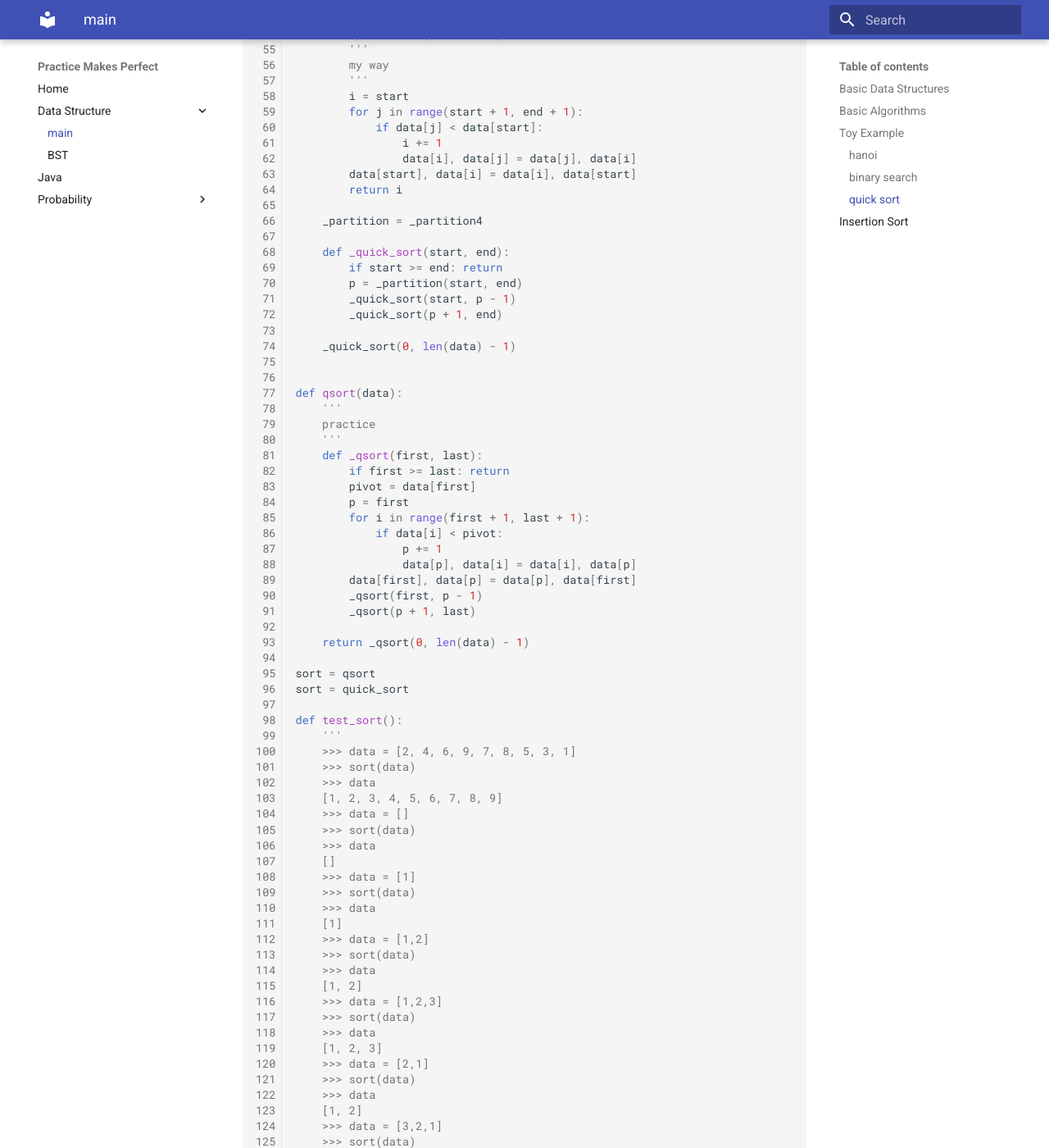
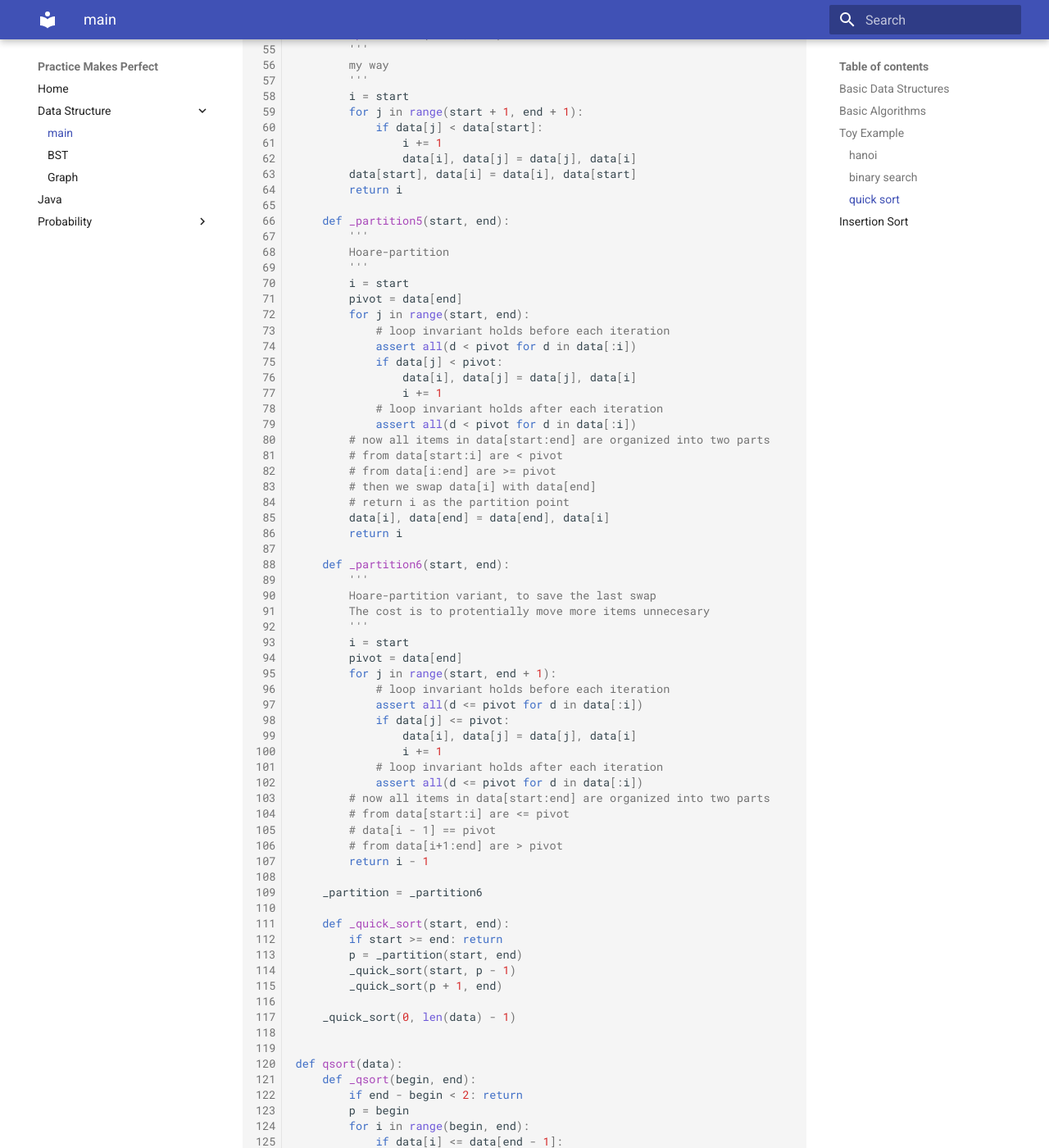
Before and after one commit to eecsmap/practice, an MkDocs documentation site: the page built from docs/data_structure/index.md, in a window 1280 px wide and 1400 px high, scrolled down 2895 px. Shown: the whole window at 82% size. Built offline with MkDocs 1.6.1 and Material for MkDocs 9.7.7, drawn with Linux system fonts in a browser that asks for light colours; some of the changed text lies outside the part shown.

Commit message:
update quick sort and graph

```diff
--- a/docs/code/quick_sort.py
+++ b/docs/code/quick_sort.py
@@ -63,7 +63,50 @@ def quick_sort(data):
         data[start], data[i] = data[i], data[start]
         return i
 
-    _partition = _partition4
+    def _partition5(start, end):
+        '''
+        Hoare-partition
+        '''
+        i = start
+        pivot = data[end]
+        for j in range(start, end):
+            # loop invariant holds before each iteration
+            assert all(d < pivot for d in data[:i])
+            if data[j] < pivot:
+                data[i], data[j] = data[j], data[i]
+                i += 1
+            # loop invariant holds after each iteration
+            assert all(d < pivot for d in data[:i])
+        # now all items in data[start:end] are organized into two parts
+        # from data[start:i] are < pivot
+        # from data[i:end] are >= pivot
+        # then we swap data[i] with data[end]
+        # return i as the partition point
+        data[i], data[end] = data[end], data[i]
+        return i
+
+    def _partition6(start, end):
+        '''
+        Hoare-partition variant, to save the last swap
+        The cost is to protentially move more items unnecesary
+        '''
+        i = start
+        pivot = data[end]
+        for j in range(start, end + 1):
+            # loop invariant holds before each iteration
+            assert all(d <= pivot for d in data[:i])
+            if data[j] <= pivot:
+                data[i], data[j] = data[j], data[i]
+                i += 1
+            # loop invariant holds after each iteration
+            assert all(d <= pivot for d in data[:i])
+        # now all items in data[start:end] are organized into two parts
+        # from data[start:i] are <= pivot
+        # data[i - 1] == pivot
+        # from data[i+1:end] are > pivot
+        return i - 1
+
+    _partition = _partition6
 
     def _quick_sort(start, end):
         if start >= end: return
@@ -75,25 +118,19 @@ def quick_sort(data):
 
 
 def qsort(data):
-    '''
-    practice
-    '''
-    def _qsort(first, last):
-        if first >= last: return
-        pivot = data[first]
-        p = first
-        for i in range(first + 1, last + 1):
-            if data[i] < pivot:
+    def _qsort(begin, end):
+        if end - begin < 2: return
+        p = begin
+        for i in range(begin, end):
+            if data[i] <= data[end - 1]:
+                data[p], data[i] = data[i], data[p]
                 p += 1
-                data[p], data[i] = data[i], data[p]
-        data[first], data[p] = data[p], data[first]
-        _qsort(first, p - 1)
-        _qsort(p + 1, last)
-
-    return _qsort(0, len(data) - 1)
+        _qsort(begin, p - 1)
+        _qsort(p, end)
+    return _qsort(0, len(data))
 
 sort = qsort
-sort = quick_sort
+#sort = quick_sort
 
 def test_sort():
     '''
--- a/mkdocs.yml
+++ b/mkdocs.yml
@@ -25,6 +25,7 @@ nav:
   - Data Structure:
     - 'main': 'data_structure/index.md'
     - 'BST': 'data_structure/bst.md'
+    - 'Graph': 'data_structure/graph.md'
   - Java: 'java.md'
   - Probability:
     - 'main': 'probability/index.md'
```
